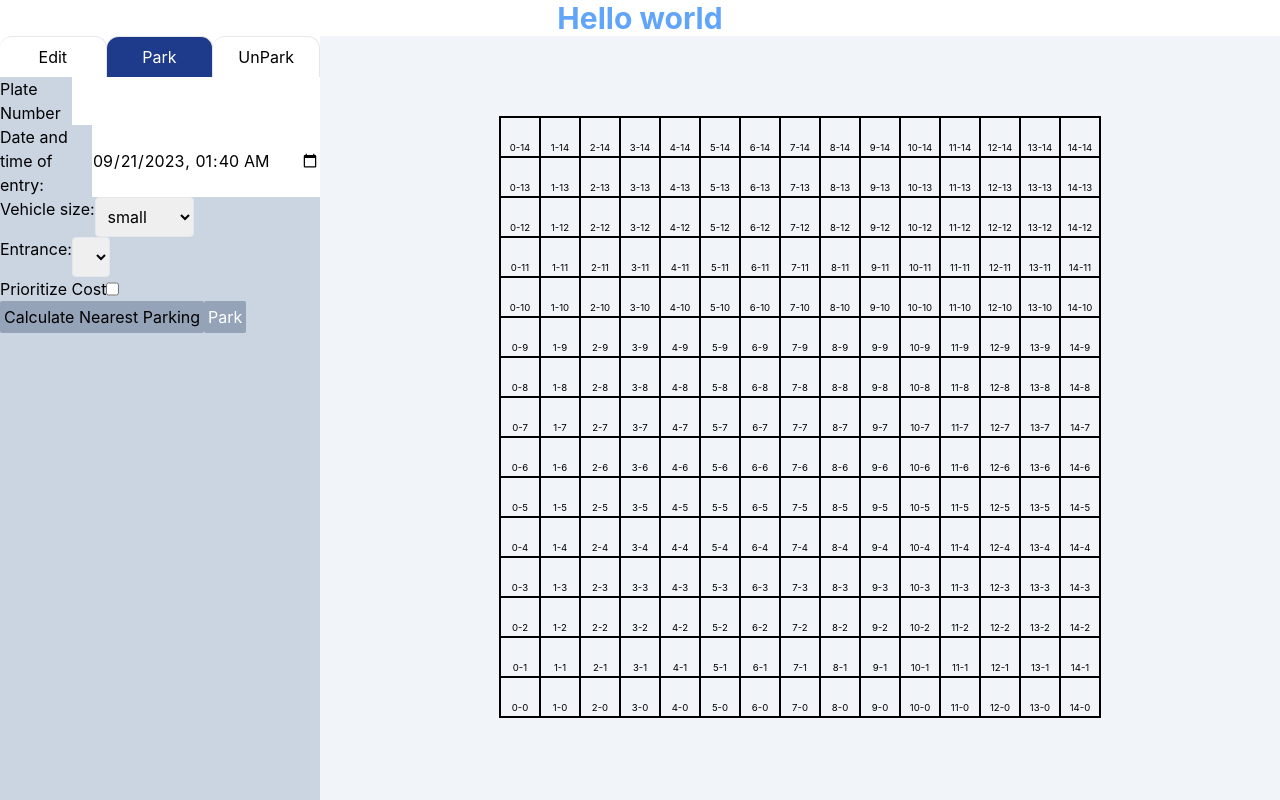
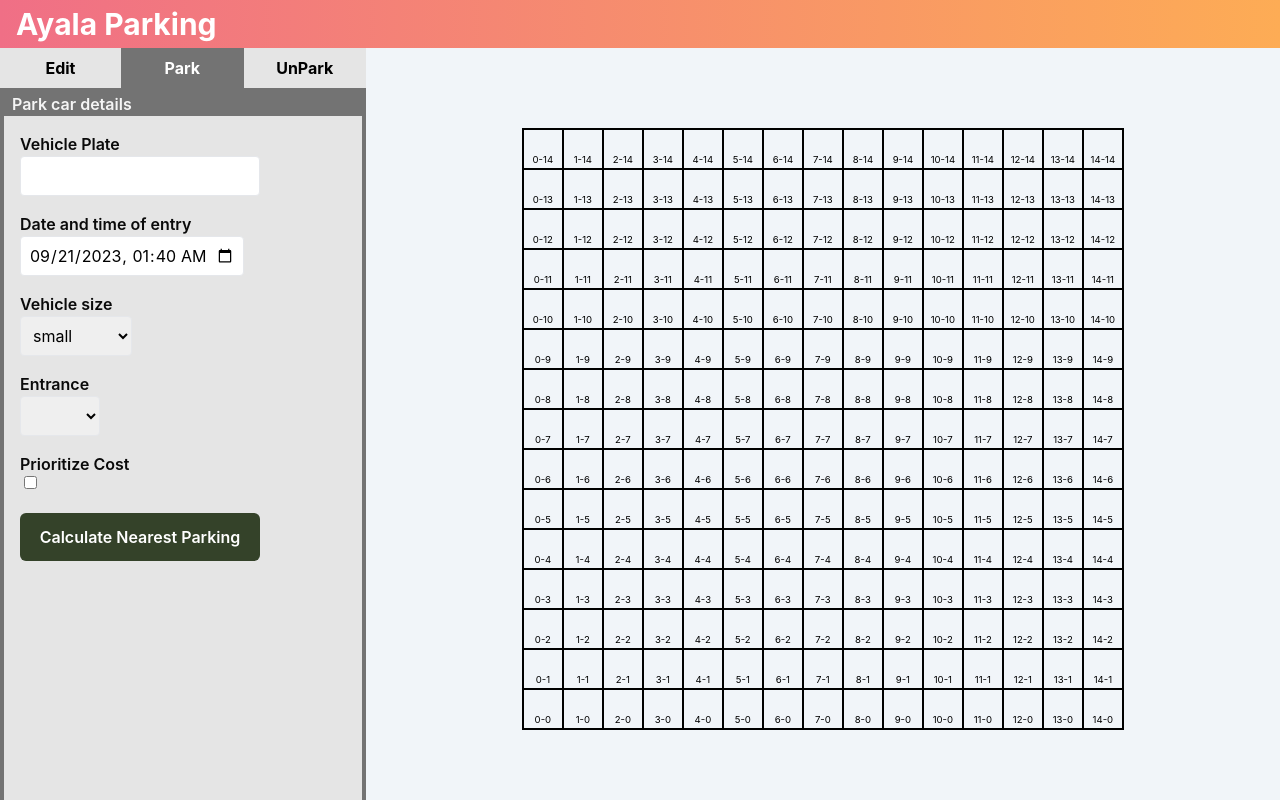
Before and after one commit to Hoshaiah/ayalaparking-frontend, a React (Create React App) app: page / in a window 1280 px wide. Both pictures are taken after a click on the button "Park". Built offline with nearby package versions, Linux system fonts and the light colour scheme.

Commit message:
added styling

```diff
--- a/src/App.css
+++ b/src/App.css
@@ -36,3 +36,15 @@
     transform: rotate(360deg);
   }
 }
+
+body::-webkit-scrollbar {
+  width: 0.4em;
+}
+
+body::-webkit-scrollbar-track {
+  background: transparent; /* Make the track invisible */
+}
+
+body::-webkit-scrollbar-thumb {
+  background-color: transparent; /* Make the thumb (handle) invisible */
+}
--- a/src/App.js
+++ b/src/App.js
@@ -27,12 +27,12 @@ function App() {
 
   return (
     <div className="flex flex-col items-center">
-      <h1 className="text-3xl font-bold text-blue-400">Hello world</h1>
-      <div className="flex flex-row w-full h-full">
+      <div className='fixed top-0 w-full h-12 bg-gradient-to-r from-pink to-sandy flex items-center pl-4'>
+        <h1 className="text-3xl font-bold text-white">Ayala Parking</h1>
+      </div>
+      <div className="fixed top-12 flex flex-row w-full">
         <SideNav/>
-        <div className="h-[calc(100vh-36px)] w-full bg-slate-100 flex justify-center pt-20 ">
-          <Graph />
-        </div>
+        <Graph />
       </div>
     </div>
   );
--- a/src/components/Graph.jsx
+++ b/src/components/Graph.jsx
@@ -32,7 +32,7 @@ const Graph = () => {
         }
 
         if(nodeOccupancy[node].parking === 'small') {
-            return 'bg-red-200'
+            return 'bg-pink'
         }
 
         if(nodeOccupancy[node].parking === 'medium') {
@@ -95,7 +95,6 @@ const Graph = () => {
                                 ${viewState.currentView === "editView" && nodeIsSelected ? 'border-2 border-yellow-400': ''}
                                 `} >
                                     <div className='h-4 text-lg flex justify-center items-center pt-4'>{determineNodeParkedCar(nodeOccupancy, node)}</div>
-                                    {/* <div className='h-8 text-lg'>{'S'}</div> */}
                                     <div className='text-[0.6rem] h-4'>{node}</div>
                                 </div>
                             );
@@ -113,8 +112,10 @@ const Graph = () => {
 
 
     return (
-        <div className="flex flex-row border-black border w-fit h-fit text-xs">
-            {rows}
+        <div className="w-full bg-slate-100 flex justify-center pt-20">
+            <div className="flex flex-row border-black border w-fit h-fit text-xs">
+                {rows}
+            </div>
         </div>
     );
 };
--- a/src/components/SideNav/EditView.jsx
+++ b/src/components/SideNav/EditView.jsx
@@ -77,13 +77,18 @@ const EditView = () => {
     },[viewState.selectedNodes, graph.nodeOccupancy])
 
     return (
-        <div>
-            <button className={`${parkingDisabled ? 'bg-gray-400': 'bg-slate-600'} text-white p-1 rounded-sm`} onClick={handleBlockClick} disabled={parkingDisabled}>Block</button>
-            <button className="bg-slate-100 text-black p-1 rounded-sm" onClick={handleResetClick} >Reset</button>
-            <button className="bg-red-200 text-black p-1 rounded-sm" onClick={() => handleParkingClick('small')}>Small Parking</button>
-            <button className="bg-green-500 text-black p-1 rounded-sm" onClick={() => handleParkingClick('medium')}>Medium Parking</button>
-            <button className="bg-blue-700 text-white p-1 rounded-sm" onClick={() => handleParkingClick('large')}>Large Parking</button>
-            <button className={`${entranceDisabled ? 'bg-gray-400': 'bg-orange-500'} text-white p-1 rounded-sm`} onClick={() => handleEntranceClick()} disabled={entranceDisabled}>Entrance</button>
+        <div className="h-full mx-1">
+            <div className="flex flex-col w-full mt-1 ml-2 text-neutral-100 font-semibold"> {'Selected nodes'}</div>
+            <div className="flex flex-col w-full h-40 items-center bg-neutral-200"></div>
+            <div className="flex flex-col w-full ml-2 mt-2 text-neutral-100 font-semibold text-md"> {'Edit nodes'}</div>
+            <div className="flex flex-col w-full h-full items-center bg-neutral-200">
+                <button className="bg-neutral-50 text-black font-semibold p-1 rounded-md w-40 h-12 mt-4 mb-2" onClick={handleResetClick} >Reset</button>
+                <button className="bg-saffron text-white font-semibold p-1 rounded-md w-40 h-12 my-2" onClick={() => handleParkingClick('small')}>Small Parking</button>
+                <button className="bg-sandy text-white font-semibold p-1 rounded-md w-40 h-12 my-2" onClick={() => handleParkingClick('medium')}>Medium Parking</button>
+                <button className="bg-pink text-white font-semibold p-1 rounded-md w-40 h-12 my-2" onClick={() => handleParkingClick('large')}>Large Parking</button>
+                <button className={`${parkingDisabled ? 'bg-gray-400': 'bg-tree'} text-white font-semibold p-1 rounded-md w-40 h-12 my-2`} onClick={handleBlockClick} disabled={parkingDisabled}>Block</button>
+                <button className={`${entranceDisabled ? 'bg-gray-400': 'bg-teal'} text-white font-semibold p-1 rounded-md w-40 h-12 mb-4 mt-2`} onClick={() => handleEntranceClick()} disabled={entranceDisabled}>Entrance</button>
+            </div>
         </div>
     )
 }
--- a/src/components/SideNav/ParkView.jsx
+++ b/src/components/SideNav/ParkView.jsx
@@ -39,6 +39,12 @@ const ParkView = () => {
     }
 
     const handleParkVehicle = () => {
+        const isPlateNumberEmpty = plateNumberInput.trim().length === 0
+        if(isPlateNumberEmpty){
+            setPlateNumberHelperText('this is a required field')
+            return;
+        }
+
         const isDateValid = validateDateFormat(dateInput)
         if(!isDateValid) {
             setDateTimeHelperText('Date format is invalid')
@@ -56,11 +62,10 @@ const ParkView = () => {
         let costPaidAlready = 0
         let parkingSize = graph.nodeOccupancy[nodeDestination].parking
 
+        // Check if car exited parking less than an hour ago
         const lastUnparkHistory = currentVehicleHistory && currentVehicleHistory[currentVehicleHistory.length-1]
-        console.log(lastUnparkHistory)
         if (lastUnparkHistory && lastUnparkHistory.action === 'unpark') {
             const hoursSinceLastExit = calculateHourDifference(currentVehicleHistory[currentVehicleHistory.length-1].exitTime, dateInput)
-            console.log({hoursSinceLastExit})
             if(hoursSinceLastExit < 1) {
                 entryTime = lastUnparkHistory.entryTime
                 costPaidAlready = lastUnparkHistory.totalBill
@@ -93,7 +98,7 @@ const ParkView = () => {
 
     useEffect(()=> {
         const changeParkButtonAvailability = () => {
-            if(graph.shortestPath.length > 0 && plateNumberInput.trim().length > 0) {
+            if(graph.shortestPath.length > 0) {
                 setParkButtonDisabled(false)
             } else {
                 setParkButtonDisabled(true)
@@ -118,32 +123,36 @@ const ParkView = () => {
     },[entranceInput, vehicleSize, prioritizeCostInput])
 
     return (
-        <div>
-            <div className="flex">
-                <h1>Plate Number</h1>
-                <p>{plateNumberHelperText}</p>
+        <div className="h-full mx-1">
+            <div className="flex flex-col w-full ml-2 mt-1 text-neutral-100 font-semibold text-md"> {'Park car details'}</div>
+            <div className="flex flex-col w-full h-full items-center bg-neutral-200">
+                <div className="flex flex-col w-full px-4 mt-4">
+                    <h1 className="font-semibold text-neutral-950">Vehicle Plate</h1>
                     <input
+                        className="h-10 px-2 w-60 border rounded"
                         type="text"
                         value={plateNumberInput}
                         onChange={e => {setPlateNumberInput(e.target.value); setPlateNumberHelperText('');}}
                     ></input>
+                    <p className="text-red-700 text-sm">{plateNumberHelperText}</p>
                 </div>
-            <div className="flex">
-                <h1>Date and time of entry:</h1>
-                <p>{dateTimeHelperText}</p>
+                <div className="flex flex-col w-full px-4 mt-4">
+                    <h1 className="font-semibold text-neutral-950">Date and time of entry</h1>
                     <input
+                        className="h-10 px-2 w-56 border rounded"
                         type="datetime-local"
                         value={dateInput}
                         onChange={(e) => handleDateInputChange(e)}
                         step="60" // Set step to 60 seconds (1 minute)
                         />
+                    <p className="text-red-700 text-sm">{dateTimeHelperText}</p>
                 </div>
-            <div className="flex">
-                <h1>Vehicle size:</h1>
+                <div className="flex flex-col w-full px-4 mt-4">
+                    <h1 className="font-semibold text-neutral-950">Vehicle size</h1>
                     <select
                         value={vehicleSize}
                         onChange={(e) => setVehicleSize(e.target.value)}
-                    className="border p-2 rounded"
+                        className="border rounded h-10 px-2 w-28"
                     >
                         {['small','medium','large'].map((item, index) => (
                             <option key={index} value={item}>
@@ -152,12 +161,12 @@ const ParkView = () => {
                         ))}
                     </select>
                 </div>
-            <div className="flex">
-                <h1>Entrance:</h1>
+                <div className="flex flex-col w-full px-4 mt-4">
+                    <h1 className="font-semibold text-neutral-950">Entrance</h1>
                     <select
                         value={entranceInput}
                         onChange={e => setEntranceInput(e.target.value)}
-                    className="border p-2 rounded"
+                        className="border rounded h-10 px-2 w-20"
                     >
                         {entranceSelection.map((item, index) => (
                             <option key={index} value={item}>
@@ -166,13 +175,19 @@ const ParkView = () => {
                         ))}
                     </select>
                 </div>
-            <div className="flex">
-                <h1>Prioritize Cost</h1>
-                <input value={prioritizeCostInput} onChange={e => setPriorityCostInput(e.target.checked)} type="checkbox" />
+                <div className="flex flex-col items-start w-full px-4 mt-4">
+                    <h1 className="font-semibold text-neutral-950">Prioritize Cost</h1>
+                    <input
+                        value={prioritizeCostInput}
+                        onChange={e => setPriorityCostInput(e.target.checked)}
+                        type="checkbox"
+                        className="ml-1"
+                    />
                 </div>
-            <div className="flex">
-                <button className="bg-slate-400 text-black p-1 rounded-sm" onClick={handleCalculateShortestPaths}>Calculate Nearest Parking</button>
-                <button className={`${parkButtonDisabled? 'bg-slate-400' : 'bg-slate-600'} text-white p-1 rounded-sm`} onClick={handleParkVehicle} disabled={parkButtonDisabled}>Park</button>
+                <div className="flex flex-col w-full px-4 mt-4">
+                    <button className="bg-tree text-white font-semibold p-1 rounded-md w-60 h-12 my-2" onClick={handleCalculateShortestPaths}>{graph.shortestPath.length > 0 ?'Recalculate Parking':`Calculate Nearest Parking`}</button>
+                    {!parkButtonDisabled && <button className="bg-pink text-white font-semibold p-1 rounded-md w-60 h-12 my-2" onClick={handleParkVehicle} disabled={parkButtonDisabled}>Park</button>}
+                </div>
             </div>
         </div>
     )
--- a/src/components/SideNav/SideNav.jsx
+++ b/src/components/SideNav/SideNav.jsx
@@ -23,23 +23,23 @@ const SideNav = () => {
     }
 
     return (
-        <div className="h-[calc(100vh-36px)] w-1/3 bg-slate-300">
-            <div className="flex bg-white">
+        <div className="h-[calc(100vh-36px)] w-[32rem] bg-neutral-500">
+            <div className="flex bg-neutral-500">
                 <button
-                    className={`w-1/3 p-2 flex items-center justify-center rounded-t-xl border-r border-t
-                        ${viewState.currentView === 'editView' ? 'bg-blue-900 text-white': 'bg-white'}`}
+                    className={`w-1/3 p-2 flex items-center justify-center font-bold border-r border-neutral-500
+                        ${viewState.currentView === 'editView' ? 'bg-neutral-500 text-white': 'bg-neutral-200 text-black'}`}
                     onClick={handleEditClick}
                 >Edit</button>
 
                 <button
-                    className={`w-1/3 p-2 flex items-center justify-center rounded-t-xl border-r border-t
-                        ${viewState.currentView === 'parkView' ? 'bg-blue-900 text-white': 'bg-white'}`}
+                    className={`w-1/3 p-2 flex items-center justify-center font-bold border-r border-neutral-500
+                        ${viewState.currentView === 'parkView' ?  'bg-neutral-500 text-white': 'bg-neutral-200 text-black'}`}
                     onClick={handleParkClick}
                 >Park</button>
 
                 <button
-                    className={`w-1/3 p-2 flex items-center justify-center rounded-t-xl border-r border-t
-                        ${viewState.currentView === 'unparkView' ? 'bg-blue-900 text-white': 'bg-white'}`}
+                    className={`w-1/3 p-2 flex items-center justify-center font-bold
+                        ${viewState.currentView === 'unparkView' ? 'bg-neutral-500 text-white': 'bg-neutral-200 text-black'}`}
                     onClick={handleUnparkClick}
                 >UnPark</button>
             </div>
```
Also changed, not shown: tailwind.config.js (+12 -1 lines). Lines whose indentation alone changed are shown as unchanged.
